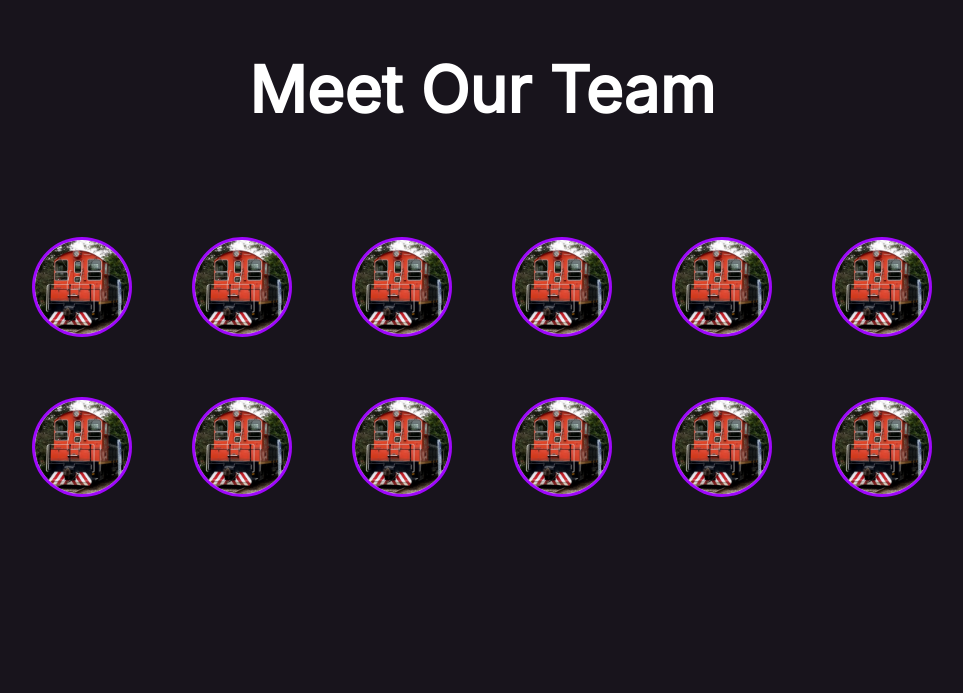
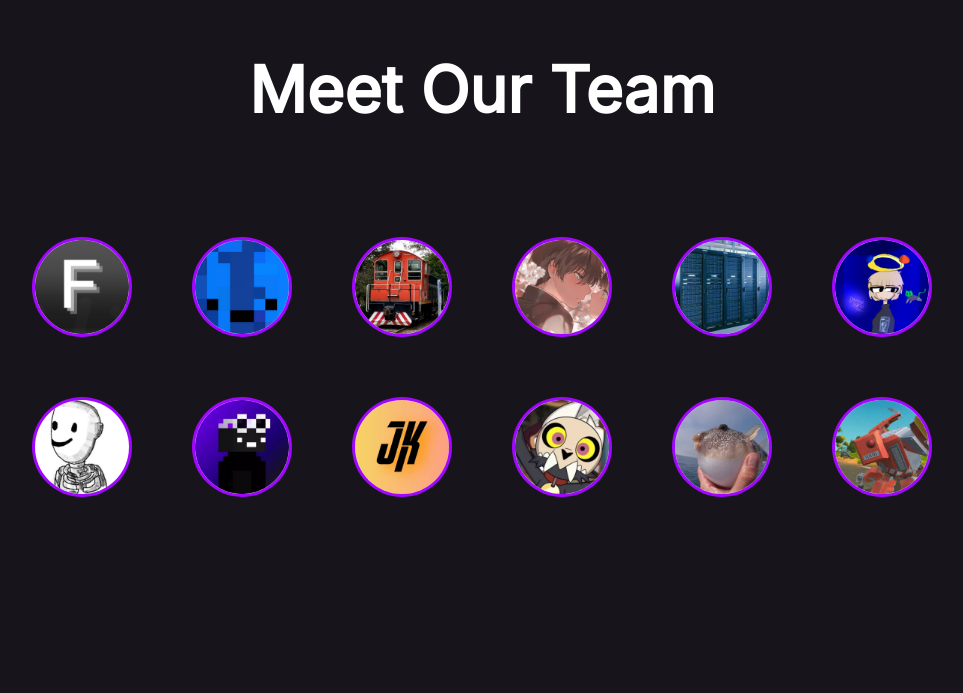
Before and after one commit to astrocore-team/Astrocore-site, a PHP site: page / in a window 1280 px wide; the page is wider, and only the part inside the window is pictured. Shown: the part 1439-2132 px from the top of that part, without its empty margins (158-1121 px from the left). Run offline with PHP 8.4, Linux system fonts and the light colour scheme.

Commit message:
added meet our team

```diff
--- a/css/index.css
+++ b/css/index.css
@@ -328,4 +328,8 @@ header{
     width:94px;
     height:94px;
     margin:3px;
+    -moz-user-select: none;
+    -webkit-user-select: none;
+    user-select: none;
+    pointer-events: none;
 }
--- a/index.html
+++ b/index.html
@@ -68,18 +68,18 @@
         </div>
         <div class="staff-title"><h1 style="animation-delay: .2s;" id="staff-title" class="title">Meet Our Team</h1></div>
         <div class="staff-wrapper">
+            <div class="staff-image-wrapper"><img src="assets/Figi8cake.png" class="staff-image"></div>
+            <div class="staff-image-wrapper"><img src="assets/Geosjobbydooo.png" class="staff-image"></div>
             <div class="staff-image-wrapper"><img src="assets/JSman225.png" class="staff-image"></div>
-            <div class="staff-image-wrapper"><img src="assets/JSman225.png" class="staff-image"></div>
-            <div class="staff-image-wrapper"><img src="assets/JSman225.png" class="staff-image"></div>
-            <div class="staff-image-wrapper"><img src="assets/JSman225.png" class="staff-image"></div>
-            <div class="staff-image-wrapper"><img src="assets/JSman225.png" class="staff-image"></div>
-            <div class="staff-image-wrapper"><img src="assets/JSman225.png" class="staff-image"></div>
-            <div class="staff-image-wrapper"><img src="assets/JSman225.png" class="staff-image"></div>
-            <div class="staff-image-wrapper"><img src="assets/JSman225.png" class="staff-image"></div>
-            <div class="staff-image-wrapper"><img src="assets/JSman225.png" class="staff-image"></div>
-            <div class="staff-image-wrapper"><img src="assets/JSman225.png" class="staff-image"></div>
-            <div class="staff-image-wrapper"><img src="assets/JSman225.png" class="staff-image"></div>
-            <div class="staff-image-wrapper"><img src="assets/JSman225.png" class="staff-image"></div>
+            <div class="staff-image-wrapper"><img src="assets/Fuz.png" class="staff-image"></div>
+            <div class="staff-image-wrapper"><img src="assets/ali.png" class="staff-image"></div>
+            <div class="staff-image-wrapper"><img src="assets/Jim.png" class="staff-image"></div>
+            <div class="staff-image-wrapper"><img src="assets/Axure.png" class="staff-image"></div>
+            <div class="staff-image-wrapper"><img src="assets/GlitchedBlue.png" class="staff-image"></div>
+            <div class="staff-image-wrapper"><img src="assets/Juhis.png" class="staff-image"></div>
+            <div class="staff-image-wrapper"><img src="assets/KING.png" class="staff-image"></div>
+            <div class="staff-image-wrapper"><img src="assets/lemonjuicy.png" class="staff-image"></div>
+            <div class="staff-image-wrapper"><img src="assets/ScottML2006.png" class="staff-image"></div>
         </div>
 
 
```
Also changed, not shown: assets/Axure.png (added), assets/Fuz.png (added), assets/Geosjobbydooo.png (added), assets/GlitchedBlue.png (added), assets/Jim.png (added), assets/Juhis.png (added), assets/KING.png (added), assets/ScottML2006.png (added), assets/lemonjuicy.png (added).
